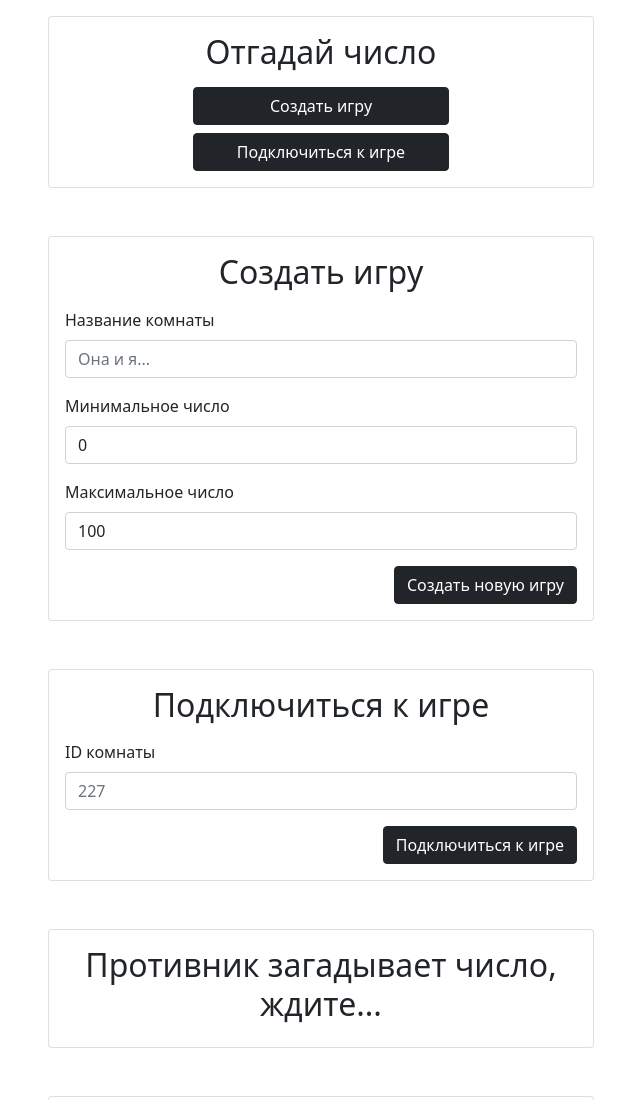
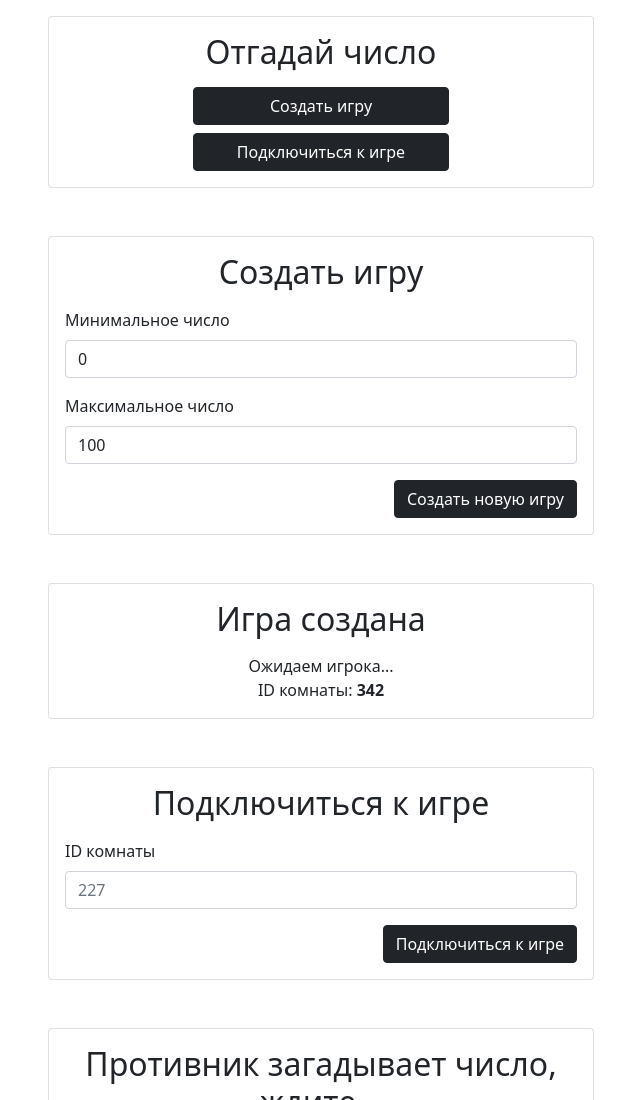
Before and after one commit to jhasuev/guess-number-multiplayer, a website: page index.html in a window 1280 px wide. Shown: the top 1100 px of the page, without its empty margins (319-959 px from the left). Drawn offline with nearby package versions, Linux system fonts and the light colour scheme.

Commit message:
layout fixes

```diff
--- a/index.html
+++ b/index.html
@@ -33,10 +33,6 @@
             </h2>
             <div class="pt-2">
               <div class="mb-3">
-                <label for="createName" class="form-label">Название комнаты</label>
-                <input type="email" class="form-control" id="createName" placeholder="Она и я...">
-              </div>
-              <div class="mb-3">
                 <label for="min" class="form-label">Минимальное число</label>
                 <input type="number" class="form-control" id="min" value="0" min="0">
               </div>
@@ -47,6 +43,18 @@
               <div class="text-end">
                 <button class="btn  btn-dark">Создать новую игру</button>
               </div>
+            </div>
+          </div>
+        </div>
+
+        <div class="card mb-5">
+          <div class="card-body">
+            <h2 class="card-title  text-center">
+              Игра создана
+            </h2>
+            <div class="pt-2 text-center">
+              Ожидаем игрока...<br/>
+              ID комнаты: <b>342</b>
             </div>
           </div>
         </div>
```
